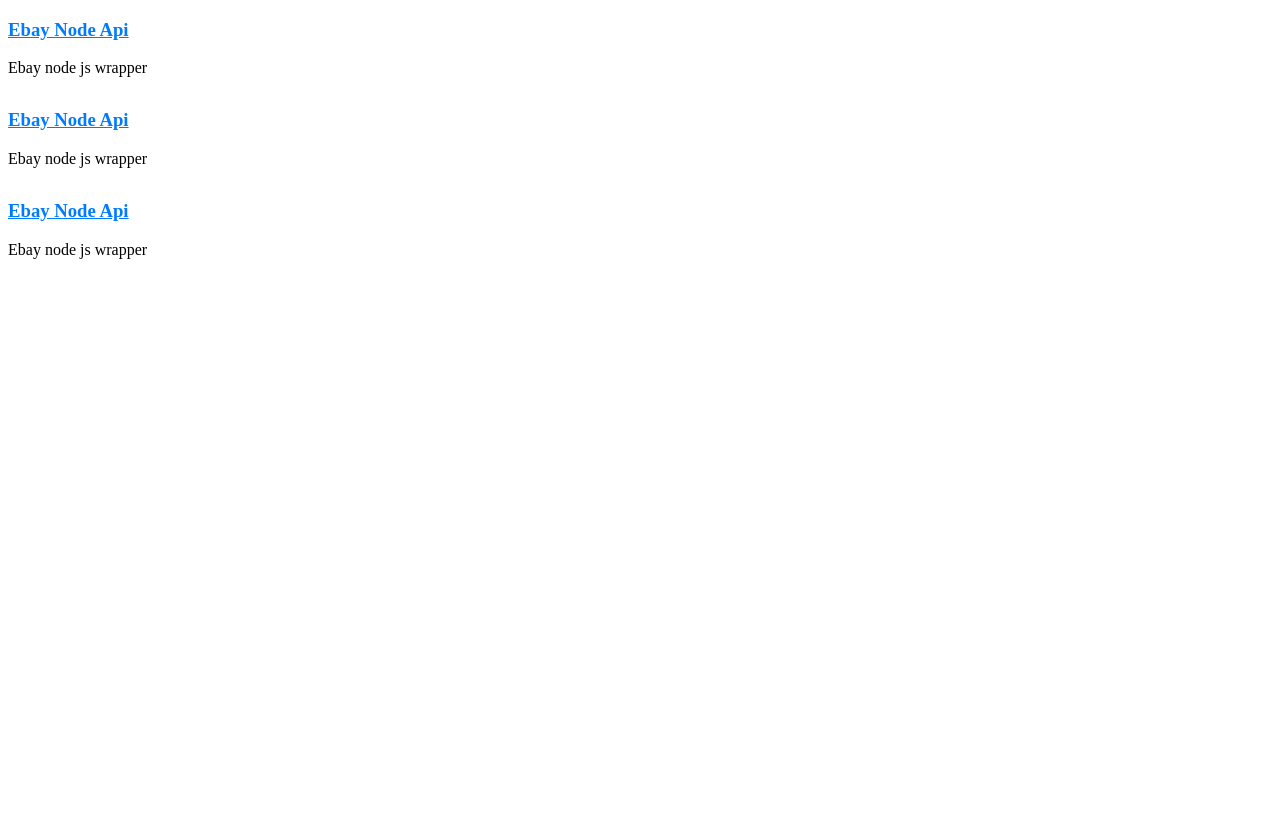
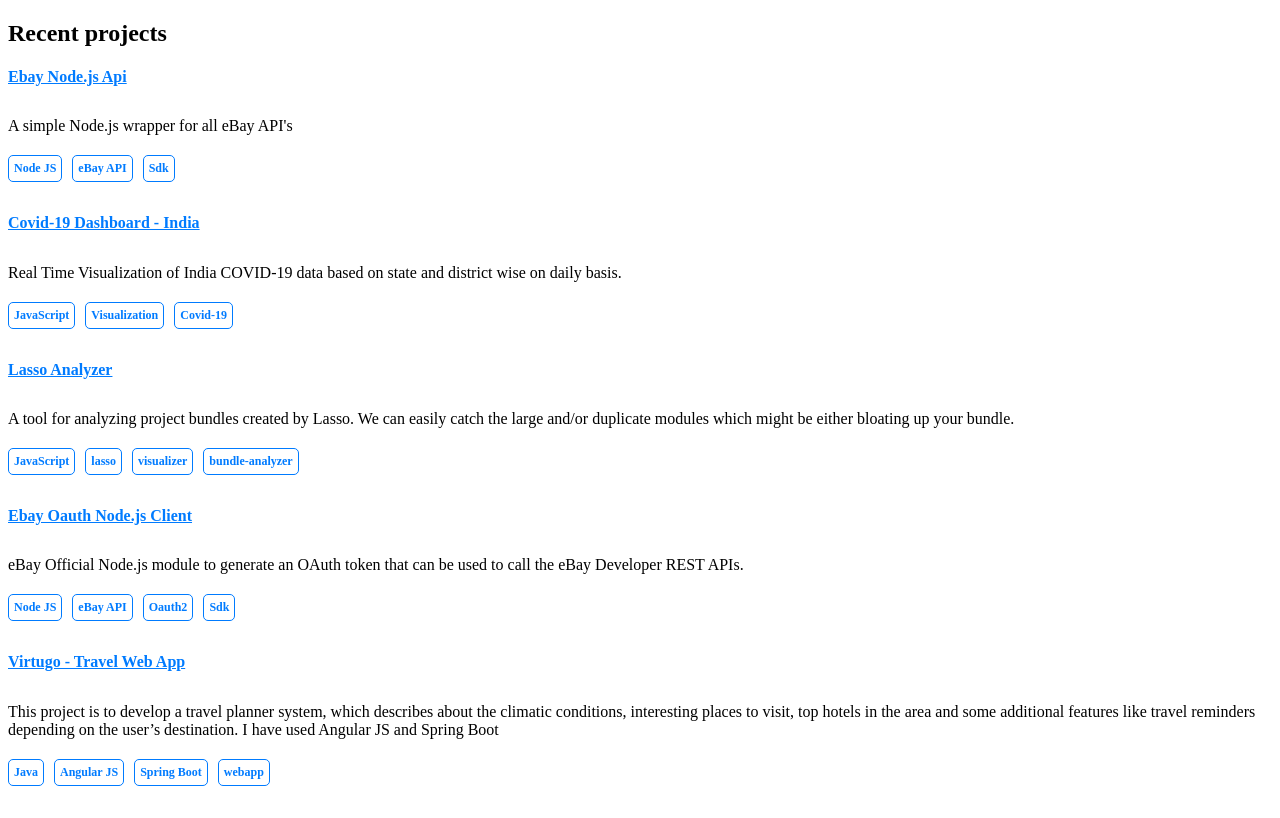
Before and after one commit to pajaydev/ajaykumar, a Gatsby site: page /projects in a window 1280 px wide. Built offline with nearby package versions, Linux system fonts and the light colour scheme; Gatsby itself is replaced by a stand-in of ours.

Commit message:
stylings and changed project card

```diff
--- a/src/components/card.css
+++ b/src/components/card.css
@@ -9,8 +9,20 @@
 
 .card__title a {
     color: #007bff;
+    margin-bottom: 10px;
 }
 
 .card__desc {
     clear: both;
+    margin-bottom: 20px;
 }
+
+.card__pills span {
+    padding: 5px;
+    margin-right: 10px;
+    border: 1px solid #007bff;
+    color: #007bff;
+    border-radius: 5px;
+    font-size: .75rem;
+    font-weight: 700;
+}
--- a/src/components/card.js
+++ b/src/components/card.js
@@ -1,11 +1,16 @@
 import React from 'react';
 import './card.css';
 
-export default () => {
+export default ({title, desc, pills, link}) => {
     return (
         <div className="card">
-            <h3 className="card__title"><a href="" target="_blank">Ebay Node Api</a></h3>
-            <div className="card__desc">Ebay node js wrapper</div>
+            <h4 className="card__title"><a href={link} target="_blank">{title}</a></h4>
+            <div className="card__desc">{desc}</div>
+            <div className="card__pills">
+                {pills.map((pill) => {
+                    return <span>{pill}</span>
+                })}
+            </div>
         </div>
     )
 }
--- a/src/components/layout.css
+++ b/src/components/layout.css
@@ -2,7 +2,7 @@
   display: flex;
   flex-wrap: wrap;
   flex: 0 0 100%;
-  min-height: 100vh;
+  max-height: 100vh;
   max-width: 66.875rem;
   margin: auto;
 }
@@ -19,4 +19,21 @@
 .cards {
   width: 100%;
   margin: 0 2.5rem;
+  margin-top: 2rem;
 }
+
+.cards h4 {
+  margin-bottom: 0;
+}
+
+.blog {
+  width: 100%;
+  margin: 0 2.5rem;
+  margin-top: 2rem;
+  line-height: 1.7;
+}
+
+.container a:hover {
+  text-decoration: underline;
+
+}
--- a/src/components/profile.css
+++ b/src/components/profile.css
@@ -2,9 +2,13 @@ ul li {
   padding-top: 8px;
 }
 
-.title {
+.profile__title a {
   font-size: 1.5rem;
   color: #222;
+}
+
+.profile__desc {
+  padding-left: 1rem;
 }
 
 .nav-item {
--- a/src/components/profile.js
+++ b/src/components/profile.js
@@ -4,16 +4,16 @@ import "./profile.css"
 
 export default () => {
   return (
-    <div>
+    <div class="profile">
       <img src=""></img>
-      <div class="title">
+      <div class="profile__title">
         <h1>
           <Link className="title" to="/">
             Ajaykumar Prathap
           </Link>
         </h1>
       </div>
-      <div class="desc">San Jose, California</div>
+      <div class="profile__desc">San Jose, California</div>
       <nav>
         <ul>
           <li>
--- a/src/components/sidebar.js
+++ b/src/components/sidebar.js
@@ -1,15 +1,13 @@
 import React from "react"
 import Profile from "./profile"
 import Contact from "./contacts"
-import { Link } from "gatsby"
-
 import "./sidebar.css"
 
 const SideBar = () => (
   <section class="sidebar">
     <Profile />
     <Contact />
-    <div class="copywright">© Copyright 2020 Ajaykumar Prathap</div>
+    <div class="copywright">© All rights reserved.</div>
   </section>
 )
 
--- a/src/data/projects.json
+++ b/src/data/projects.json
@@ -1,27 +1,32 @@
 [
     {
-      "title":"eBay Node.js Api",
+      "title":"Ebay Node.js Api",
       "desc": "A simple Node.js wrapper for all eBay API's",
-      "link": "https://twitter.com/pajay2507"
+      "link": "https://twitter.com/pajay2507",
+      "pills": ["Node JS", "eBay API", "Sdk"]
     },
     {
         "title":"Covid-19 Dashboard - India",
-        "desc": ":india: Real Time Visualization of India COVID-19 data based on state and district wise on daily basis.",
-        "link": "https://pajaydev.github.io/covid19-india/"
+        "desc": "Real Time Visualization of India COVID-19 data based on state and district wise on daily basis.",
+        "link": "https://pajaydev.github.io/covid19-india/",
+        "pills": ["JavaScript", "Visualization", "Covid-19"]
     },
     {
         "title":"Lasso Analyzer",
         "desc": "A tool for analyzing project bundles created by Lasso. We can easily catch the large and/or duplicate modules which might be either bloating up your bundle.",
-        "link": "https://github.com/pajaydev/lasso-analyzer"
+        "link": "https://github.com/pajaydev/lasso-analyzer",
+        "pills": ["JavaScript", "lasso", "visualizer", "bundle-analyzer"]
     },
     {
-        "title":"eBay Oauth Node.js Client",
+        "title":"Ebay Oauth Node.js Client",
         "desc": "eBay Official Node.js module to generate an OAuth token that can be used to call the eBay Developer REST APIs.",
-        "link": "https://github.com/eBay/ebay-oauth-nodejs-client"
+        "link": "https://github.com/eBay/ebay-oauth-nodejs-client",
+        "pills": ["Node JS", "eBay API", "Oauth2", "Sdk"]
     },
     {
         "title":"Virtugo - Travel Web App",
         "desc": "This project is to develop a travel planner system, which describes about the climatic conditions, interesting places to visit, top hotels in the area and some additional features like travel reminders depending on the user’s destination. I have used Angular JS and Spring Boot",
-        "link": "https://github.com/pajaydev/TravelWebApplication-Virtugo"
+        "link": "https://github.com/pajaydev/TravelWebApplication-Virtugo",
+        "pills": ["Java", "Angular JS", "Spring Boot", "webapp"]
     }
 ]
--- a/src/pages/blog.js
+++ b/src/pages/blog.js
@@ -2,5 +2,5 @@ import React from "react"
 import Layout from "../components/layout"
 
 export default () => {
-  return <Layout>This is the blog page</Layout>
+  return <Layout><div class="blog">Work in Progress :)</div></Layout>
 }
--- a/src/pages/projects.js
+++ b/src/pages/projects.js
@@ -1,12 +1,14 @@
 import React from "react"
 import Card from "../components/card"
+import projects from "../data/projects.json";
 
 export default () => {
   return (
     <div className="cards">
-      <Card />
-      <Card />
-      <Card />
+      <h2>Recent projects</h2>
+      {projects.map((projectData) => {
+        return (<Card {...projectData} />)
+      })}
     </div>
   )
 }
--- a/src/styles/global.css
+++ b/src/styles/global.css
@@ -1,6 +1,8 @@
 html {
   box-sizing: border-box;
   -webkit-font-smoothing: antialiased;
+  font-family: "Helvetica Neue", Helvetica, Arial, sans-serif;
+  line-height: 1.15;
 }
 
 *,
```
Also changed, not shown: src/pages/about.js (+7 -1 lines).
